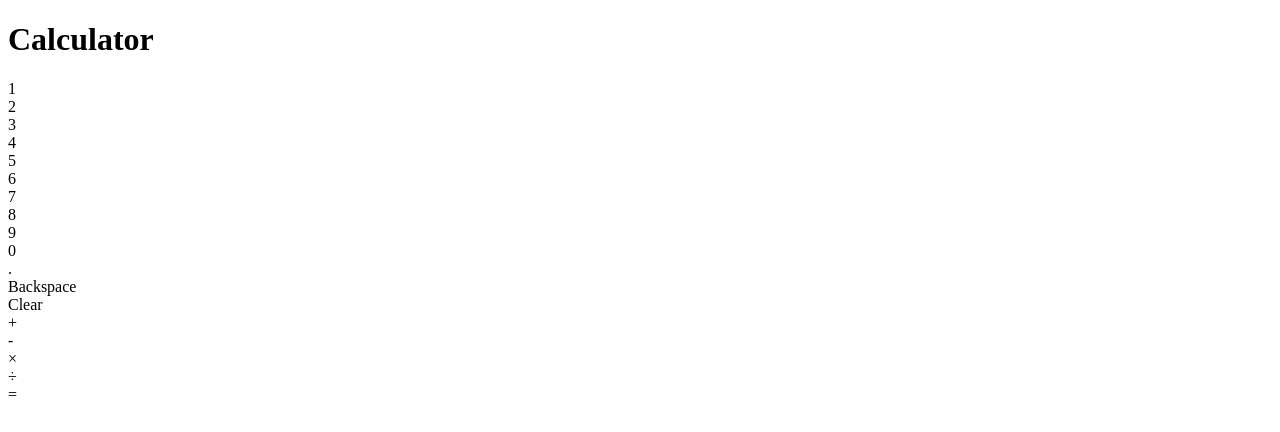
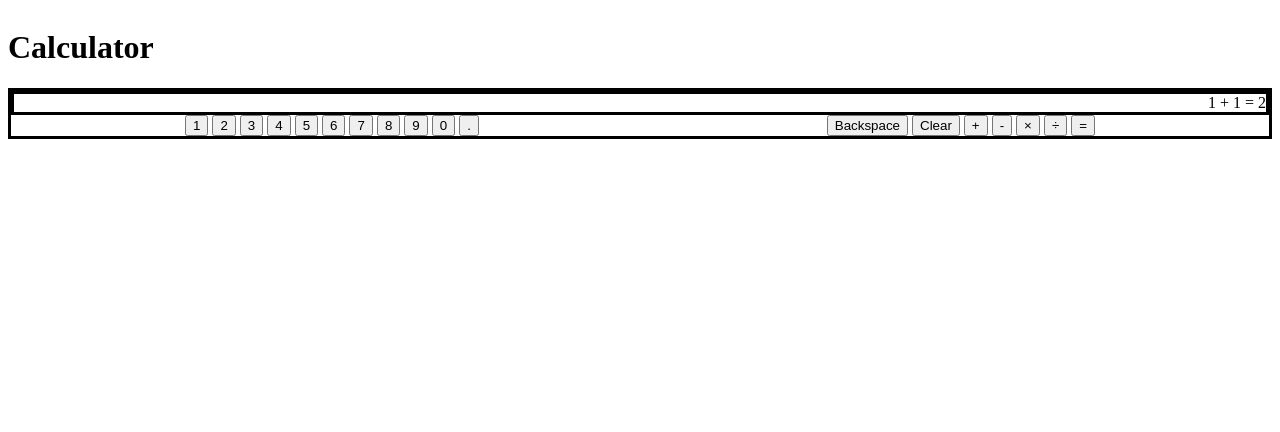
Before and after one commit to mcfidgi/Calculator, a plain HTML site: page index.html in a window 1280 px wide. Drawn offline with Linux system fonts and the light colour scheme.

Commit message:
Make the button divs actually buttons and add borders to show the different sections

```diff
--- a/index.html
+++ b/index.html
@@ -10,31 +10,29 @@
 <body>
     <h1>Calculator</h1>
     <div id = "calculator">
-        <div id = "display">
-
-        </div>
+        <div id = "display"> 1 + 1 = 2 </div>
         <div class = "buttons">
             <div class = `leftSide`>
-                <div class = "1">1</div>
-                <div class = "2">2</div>
-                <div class = "3">3</div>
-                <div class = "4">4</div>
-                <div class = "5">5</div>
-                <div class = "6">6</div>
-                <div class = "7">7</div>
-                <div class = "8">8</div>
-                <div class = "9">9</div>
-                <div class = "0">0</div>
-                <div class = "decimal">.</div>
+                <button type="button" class = "1">1</button>
+                <button type="button" class = "2">2</button>
+                <button type="button" class = "3">3</button>
+                <button type="button" class = "4">4</button>
+                <button type="button" class = "5">5</button>
+                <button type="button" class = "6">6</button>
+                <button type="button" class = "7">7</button>
+                <button type="button" class = "8">8</button>
+                <button type="button" class = "9">9</button>
+                <button type="button" class = "0">0</button>
+                <button type="button" class = "decimal">.</button>
             </div>
             <div class = "rightSide">
-                <div class = "backspace">Backspace</div>
-                <div class = "clear">Clear</div>
-                <div class = "add">+</div>
-                <div class = "subtract">-</div>
-                <div class = "multiply">×</div>
-                <div class = "divide">÷</div>
-                <div class = "equals">=</div>
+                <button type="button" class = "backspace">Backspace</button>
+                <button type="button" class = "clear">Clear</button>
+                <button type="button" class = "add">+</button>
+                <button type="button" class = "subtract">-</button>
+                <button type="button" class = "multiply">×</button>
+                <button type="button" class = "divide">÷</button>
+                <button type="button" class = "equals">=</button>
             </div>
         </div>
     </div>
--- a/style.css
+++ b/style.css
@@ -0,0 +1,19 @@
+body {
+    display: flex;
+    flex-direction: column;
+    align-content: center;
+}
+
+#calculator {
+    border-style: solid;
+}
+
+.buttons {
+    display: flex;
+    justify-content:space-around;
+}
+
+#display {
+    border-style: solid;
+    text-align: end;
+}
```
